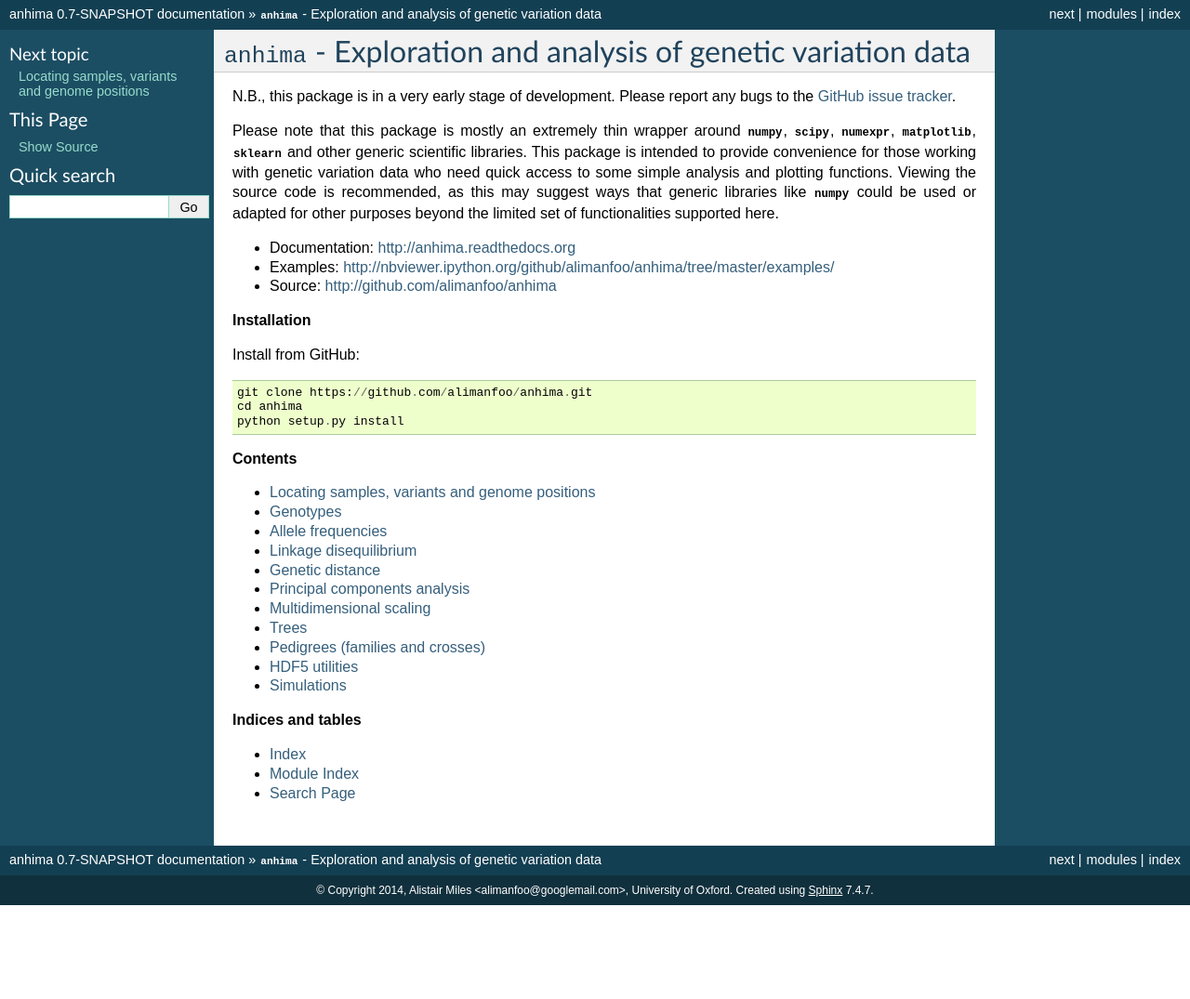
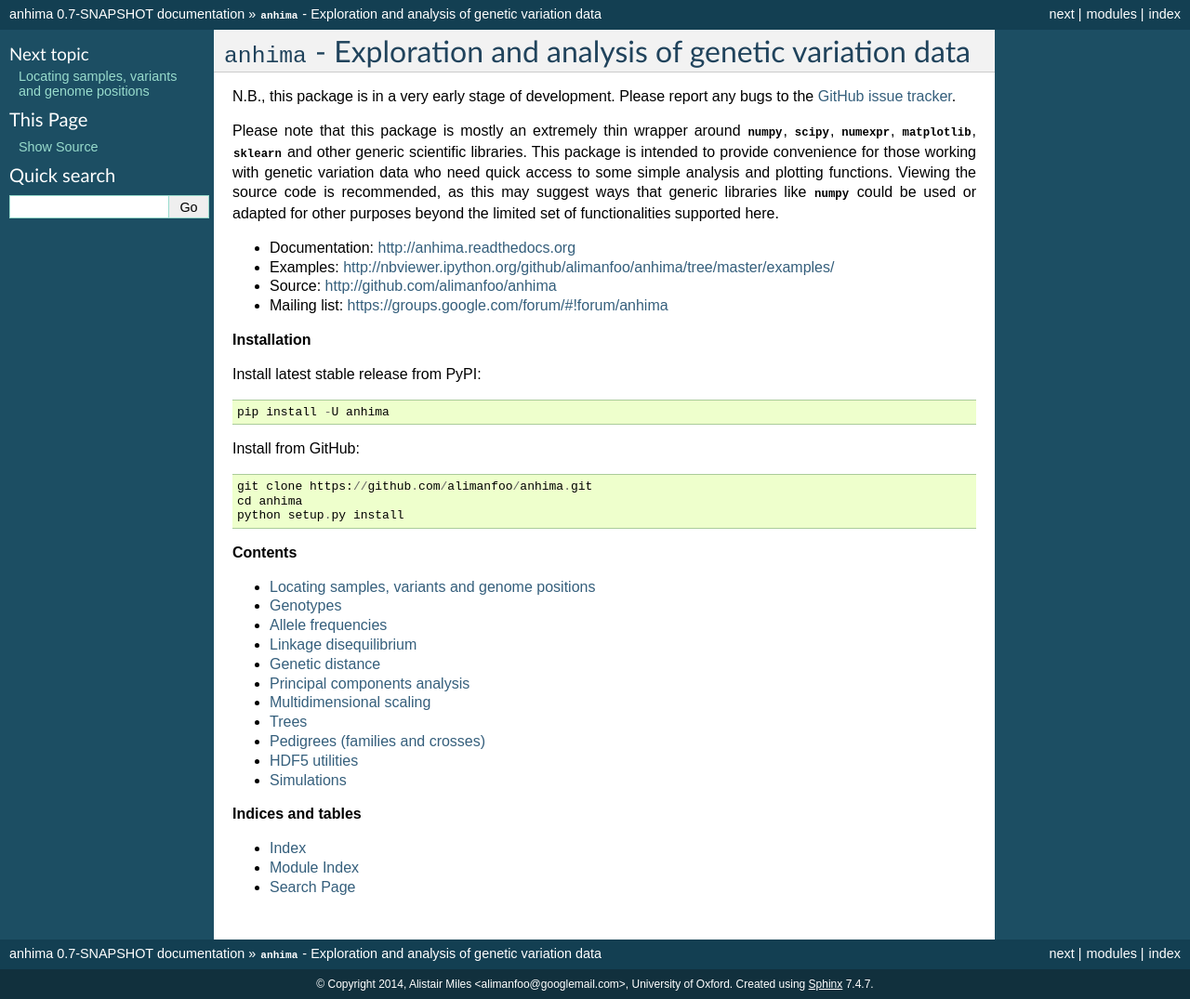
Before and after one commit to alimanfoo/anhima, a Sphinx documentation site: the page built from docs/index.rst, in a window 1280 px wide. Shown: the whole page at 93% size. Built offline with Sphinx 7.4.7, drawn with Linux system fonts in a browser that asks for light colours; before the commit the page ends 974 px from its top, so only the background shows below that.

Commit message:
add email list

```diff
--- a/docs/index.rst
+++ b/docs/index.rst
@@ -20,8 +20,13 @@ purposes beyond the limited set of functionalities supported here.
 - Documentation: http://anhima.readthedocs.org
 - Examples: http://nbviewer.ipython.org/github/alimanfoo/anhima/tree/master/examples/
 - Source: http://github.com/alimanfoo/anhima
+- Mailing list: https://groups.google.com/forum/#!forum/anhima
 
 **Installation**
+
+Install latest stable release from PyPI::
+
+    pip install -U anhima
 
 Install from GitHub::
 
```
Also changed, not shown: README.md (+1 -0 lines).
